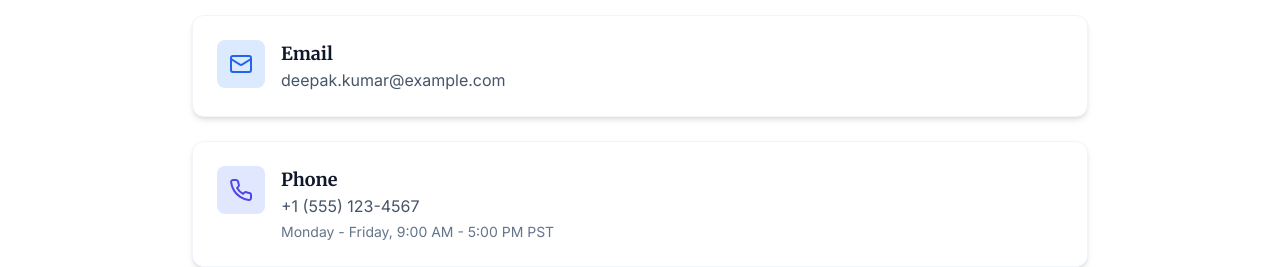
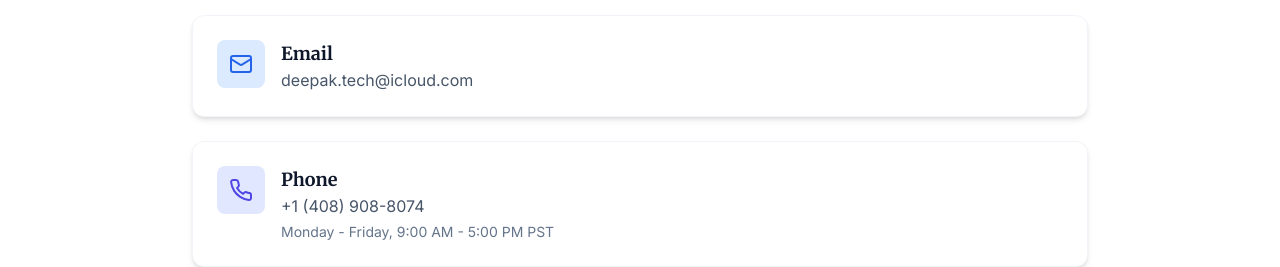
Before and after one commit to shoumyasingh/digital-scholar-portfolio, a React (Vite) app: page /contact in a window 1280 px wide. Shown: the part 520-787 px from the top of the page. Built offline with nearby package versions, Linux system fonts and the light colour scheme.

Commit message:
Update contact information

```diff
--- a/src/pages/Contact.tsx
+++ b/src/pages/Contact.tsx
@@ -61,10 +61,10 @@ export default function Contact() {
                         Email
                       </h3>
                       <a
-                        href="mailto:deepak.kumar@example.com"
+                        href="mailto:deepak.tech@icloud.com"
                         className="text-slate-600 dark:text-slate-300 hover:text-blue-600 dark:hover:text-blue-400 transition-colors"
                       >
-                        deepak.kumar@example.com
+                        deepak.tech@icloud.com
                       </a>
                     </div>
                   </div>
@@ -82,10 +82,10 @@ export default function Contact() {
                         Phone
                       </h3>
                       <a
-                        href="tel:+15551234567"
+                        href="tel:+14089088074"
                         className="text-slate-600 dark:text-slate-300 hover:text-indigo-600 dark:hover:text-indigo-400 transition-colors"
                       >
-                        +1 (555) 123-4567
+                        +1 (408) 908-8074
                       </a>
                       <p className="text-sm text-slate-500 dark:text-slate-400 mt-1">
                         Monday - Friday, 9:00 AM - 5:00 PM PST
```
